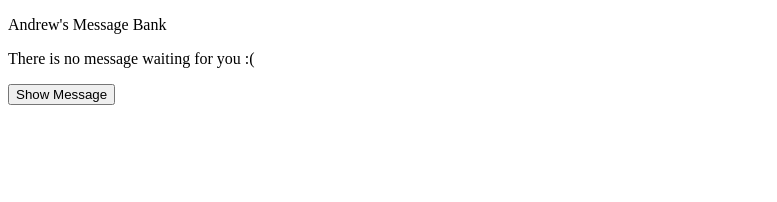
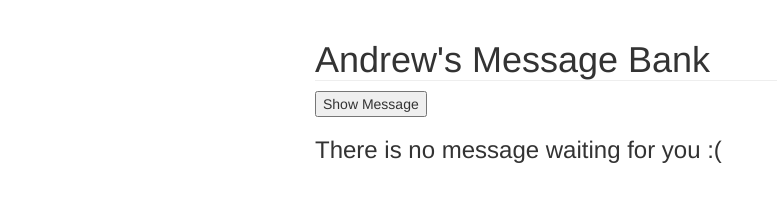
Before and after one commit to snozza/cyf-api, a website: page index.html in a window 1280 px wide. Both pictures are taken after a click on the button "Show Message". Shown: the whole page, without its empty margins (0-777 px from the left). Drawn offline with nearby package versions, Linux system fonts and the light colour scheme; no server answers.

Commit message:
add basic styling

```diff
--- a/index.html
+++ b/index.html
@@ -1,15 +1,19 @@
 <!DOCTYPE html>
 <html lang="en">
   <head>
+    <link rel="stylesheet" href="https://maxcdn.bootstrapcdn.com/bootstrap/3.3.7/css/bootstrap.min.css" integrity="sha384-BVYiiSIFeK1dGmJRAkycuHAHRg32OmUcww7on3RYdg4Va+PmSTsz/K68vbdEjh4u" crossorigin="anonymous">
+    <link rel="stylesheet" href="/css/main.css">
     <meta charset="UTF-8">
     <title>Andrew's Chat</title>
   </head>
 
   <body>
+    <section class="container">
     <section class="intro">
-      <p class="highlight">Andrew's Message Bank</p>
-      <p class="text-box"></p>
+      <h1 class="highlight">Andrew's Message Bank</h1>
       <button class="say-button">Show Message</button>
+      <h3 class="text-box"></h3>
+    </section>
     </section>
     <script src="/js/app.js"></script>
   </body>
--- /dev/null
+++ b/public/css/main.css
@@ -0,0 +1,13 @@
+.intro {
+  margin: 40px 0 20px;
+}
+
+.intro .highlight {
+  border-bottom: 1px solid #eee;
+}
+
+.container {
+  width: auto;
+  max-width: 680px;
+  padding: 0 15px;
+}
--- a/public/js/app.js
+++ b/public/js/app.js
@@ -33,11 +33,11 @@
     request.onreadystatechange = () => {
       if (request.readyState === 4) {
         if (request.status === 200) {
-          textBox.innerHTML = request.responseText;
+          textBox.innerText = `Message: ${request.responseText}`;
         } else if (request.status === 404) {
-          textBox.innerHTML = 'There is no message waiting for you :(';
+          textBox.innerText = 'There is no message waiting for you :(';
         } else {
-          textBox.innerHTML = `Something went wrong with your request: ${request.status} ${request.statusText}`;
+          textBox.innerText = `Something went wrong with your request: ${request.status} ${request.statusText}`;
         }
       }
     }
--- a/public/js/send.js
+++ b/public/js/send.js
@@ -11,10 +11,10 @@
     request.onreadystatechange = () => {
       if (request.readyState === 4) {
         if (request.status === 200) {
-          textBox.innerHTML = request.responseText;
+          textBox.innerText = request.responseText;
         } else {
           console.log(request);
-          textBox.innerHTML = `Something went wrong with your request:
+          textBox.innerText = `Something went wrong with your request:
           ${request.status} ${request.statusText}<br>${request.responseText}`;
         }
       }
```
